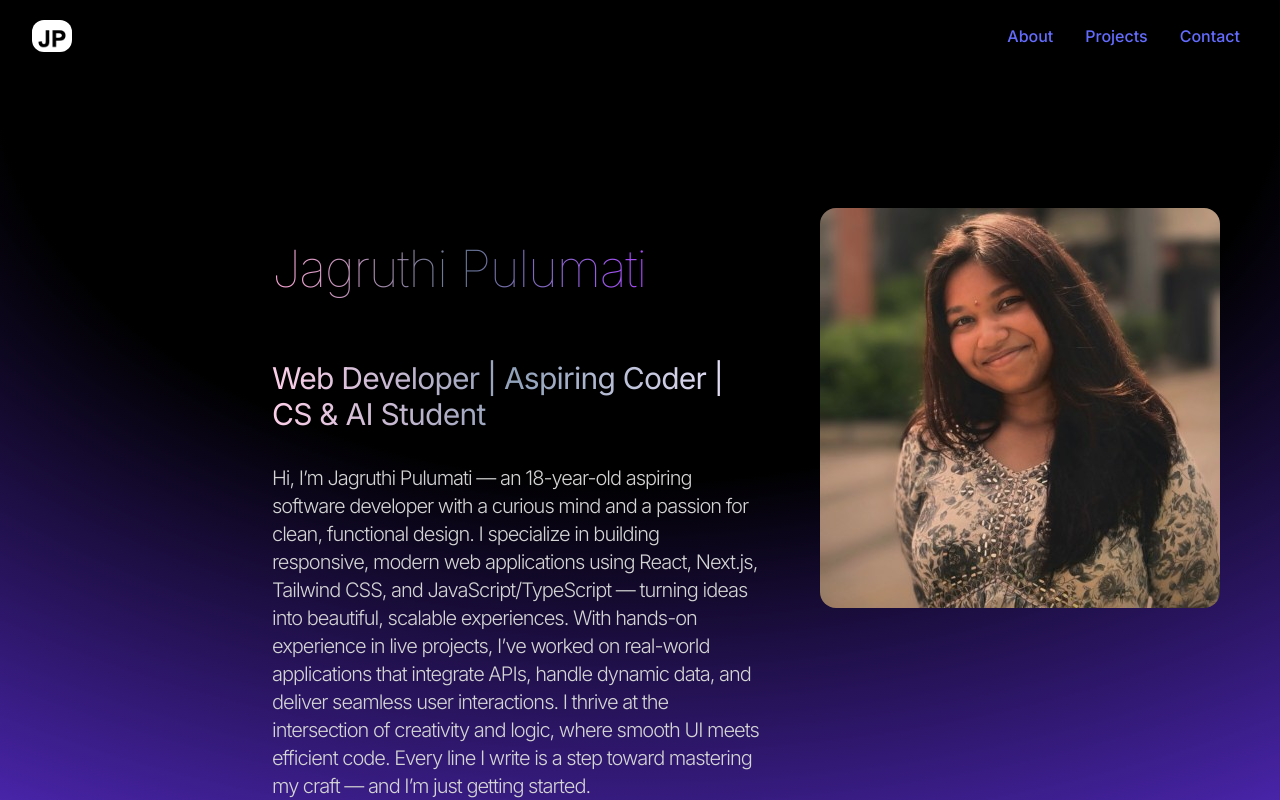
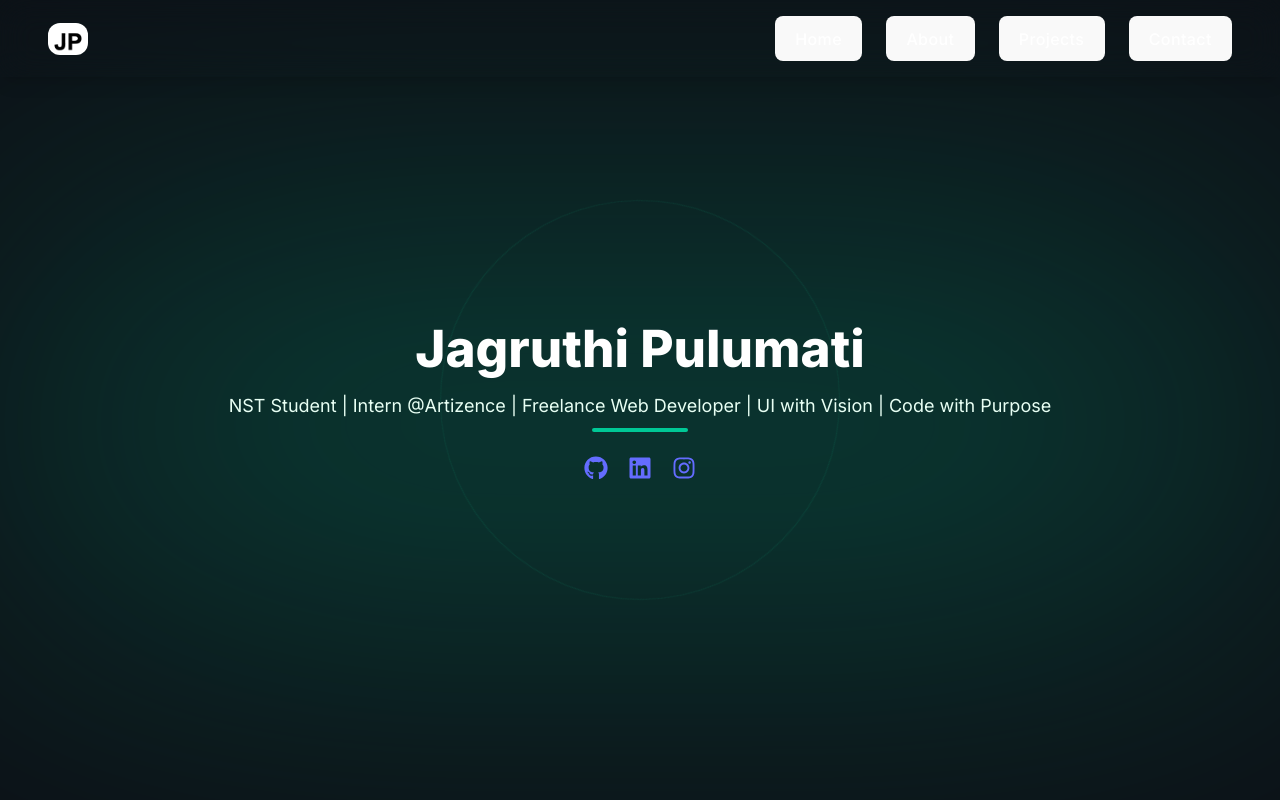
Before and after one commit to Jag2007/Portfolio, a React (Vite) app: page / in a window 1280 px wide. Shown: the top 800 px of the page. Built offline with nearby package versions, Linux system fonts and the light colour scheme.

Commit message:
progresssss

```diff
--- a/package.json
+++ b/package.json
@@ -10,12 +10,15 @@
     "preview": "vite preview"
   },
   "dependencies": {
+    "@react-three/drei": "^10.4.4",
+    "@react-three/fiber": "^9.2.0",
     "@tailwindcss/vite": "^4.1.3",
     "framer-motion": "^12.7.2",
     "react": "^19.0.0",
     "react-dom": "^19.0.0",
     "react-icons": "^5.5.0",
-    "tailwindcss": "^4.1.3"
+    "tailwindcss": "^4.1.3",
+    "three": "^0.178.0"
   },
   "devDependencies": {
     "@eslint/js": "^9.21.0",
--- a/src/App.jsx
+++ b/src/App.jsx
@@ -7,8 +7,10 @@ import Technologies from "./components/Technologies";
 
 function App() {
   return (
-    <div className="relative min-h-screen w-full overflow-x-hidden text-neutral-300 antialiased selection:bg-cyan-300 selection:text-blue">
-      <div className="fixed inset-0 -z-10 h-full w-full bg-[radial-gradient(125%_125%_at_50%_10%,#000_40%,#63e_100%)]" />
+    <div className="relative min-h-screen w-screen overflow-x-hidden text-neutral-300 antialiased selection:bg-cyan-300 selection:text-blue">
+      {/* Full screen gradient background */}
+      <div className="fixed inset-0 -z-10 w-screen h-screen bg-gradient-to-br from-[#0f172a] via-[#0c1325] to-[#020617]" />
+
       <Navbar />
       <Hero />
       <About />
--- a/src/components/Hero.jsx
+++ b/src/components/Hero.jsx
@@ -1,35 +1,73 @@
-import { HERO_CONTENT } from "./constants";
-import profilePic from "../assets/profile.jpeg";
+import { motion } from "framer-motion";
+import { FaGithub, FaLinkedin, FaInstagram } from "react-icons/fa";
+import { BsFillFileEarmarkTextFill } from "react-icons/bs";
 
-const Hero = () => {
+export default function HeroSection() {
   return (
-    <div className="border-b border-neutral-900 pb-4 lg:mb-35 mt-40 pl-60">
-      <div className="flex flex-wrap">
-        <div className="w-full lg:w-1/2">
-          <div className="flex flex-col items-center lg:items-start">
-            <h1 className="pb-16 mt-20 ml-8 text-5xl lg:text-8xl font-thin tracking-tight bg-gradient-to-r from-pink-300 via-slate-500 to-purple-500 bg-clip-text text-transparent">
-              Jagruthi Pulumati
-            </h1>
-            <span className="ml-8 text-2xl lg:text-3xl bg-gradient-to-r from-pink-200 via-slate-400 to-purple-100 bg-clip-text text-transparent tracking-tight">
-              Web Developer | Aspiring Coder | CS & AI Student
-            </span>
-            <p className="my-2 max-w-4xl py-6 font-light tracking-tighter ml-8 text-xl">
-              {HERO_CONTENT}
-            </p>
-          </div>
-        </div>
-        <div className="w-full lg:w-1/2 lg:p-12 rounded-2xl">
-          <div className="flex justify-center">
-            <img
-              className="rounded-2xl w-[300px] lg:w-[400px]"
-              src={profilePic}
-              alt="Jagruthi Pulumati"
-            />
-          </div>
+    <section className="relative w-screen h-screen flex items-center justify-center overflow-hidden text-white bg-[#0d1117]">
+      {/* Emerald glowing blur */}
+      <div className="absolute top-[35%] w-full h-72 bg-[#00c896] rounded-full blur-[160px] opacity-25 animate-pulse" />
+
+      {/* Floating ring effect */}
+      <motion.div
+        className="absolute border border-[#00c896] rounded-full w-[400px] h-[400px] opacity-10"
+        animate={{ rotate: 360 }}
+        transition={{ duration: 60, repeat: Infinity, ease: "linear" }}
+      />
+
+      {/* Main content */}
+      <div className="z-10 text-center px-4">
+        <motion.h1
+          className="text-4xl md:text-6xl font-extrabold text-white"
+          initial={{ opacity: 0, y: -30 }}
+          animate={{ opacity: 1, y: 0 }}
+          transition={{ duration: 1 }}
+        >
+          Jagruthi Pulumati
+        </motion.h1>
+
+        <motion.p
+          className="mt-4 text-[#e8fff4] text-md md:text-lg"
+          initial={{ opacity: 0, y: 10 }}
+          animate={{ opacity: 1, y: 0 }}
+          transition={{ delay: 0.5, duration: 1 }}
+        >
+          NST Student | Intern @Artizence | Freelance Web Developer | UI with
+          Vision | Code with Purpose
+        </motion.p>
+
+        <motion.div
+          className="mt-2 w-24 h-1 mx-auto bg-[#00c896] rounded-full"
+          initial={{ scaleX: 0 }}
+          animate={{ scaleX: 1 }}
+          transition={{ delay: 1, duration: 1 }}
+        />
+
+        {/* Social Icons */}
+        <div className="mt-6 flex justify-center gap-5 text-[#00c896]">
+          <a
+            href="https://github.com/"
+            target="_blank"
+            rel="noopener noreferrer"
+          >
+            <FaGithub className="w-6 h-6 hover:text-white transition duration-300" />
+          </a>
+          <a
+            href="https://linkedin.com/"
+            target="_blank"
+            rel="noopener noreferrer"
+          >
+            <FaLinkedin className="w-6 h-6 hover:text-white transition duration-300" />
+          </a>
+          <a
+            href="https://instagram.com/"
+            target="_blank"
+            rel="noopener noreferrer"
+          >
+            <FaInstagram className="w-6 h-6 hover:text-white transition duration-300" />
+          </a>
         </div>
       </div>
-    </div>
+    </section>
   );
-};
-
-export default Hero;
+}
--- a/src/components/Navbar.jsx
+++ b/src/components/Navbar.jsx
@@ -1,28 +1,36 @@
 import logo from "../assets/jp.png";
+
+const scrollToSection = (id) => {
+  const section = document.getElementById(id);
+  if (section) {
+    section.scrollIntoView({ behavior: "smooth" });
+  } else if (id === "home") {
+    window.scrollTo({ top: 0, behavior: "smooth" });
+  }
+};
 
 const Navbar = () => {
   return (
-    <nav className="fixed top-0 left-0 right-0 z-50 flex justify-between items-center px-8 py-4 bg-transparent text-white backdrop-blur-md shadow-md">
-      <img src={logo} alt="logo" className="w-10 rounded-xl" />
-      <div className="flex gap-4">
-        <a
-          href="#about"
-          className="text-white hover:scale-125 p-2 transition-transform"
-        >
-          About
-        </a>
-        <a
-          href="#projects"
-          className="text-white hover:scale-125 p-2 transition-transform"
-        >
-          Projects
-        </a>
-        <a
-          href="#contact"
-          className="text-white hover:scale-125 p-2 transition-transform"
-        >
-          Contact
-        </a>
+    <nav className="fixed top-0 left-0 right-0 z-50 flex justify-between items-center px-6 md:px-12 py-4 bg-transparent backdrop-blur-lg shadow-lg">
+      <img
+        src={logo}
+        alt="logo"
+        className="w-10 rounded-xl cursor-pointer"
+        onClick={() => scrollToSection("home")}
+      />
+
+      <div className="flex gap-6">
+        {["home", "about", "projects", "contact"].map((section) => (
+          <button
+            key={section}
+            onClick={() => scrollToSection(section)}
+            className="relative text-white font-medium tracking-wide border-none outline-none transition-all duration-300 ease-in-out hover:text-[#00c896] group bg-null"
+          >
+            {section.charAt(0).toUpperCase() + section.slice(1)}
+
+            <span className="absolute left-0 -bottom-1 w-0 h-[2px] bg-[#00c896] transition-all duration-300 group-hover:w-full"></span>
+          </button>
+        ))}
       </div>
     </nav>
   );
```
Also changed, not shown: 1 other file (tests, documents, lock files or other folders).
